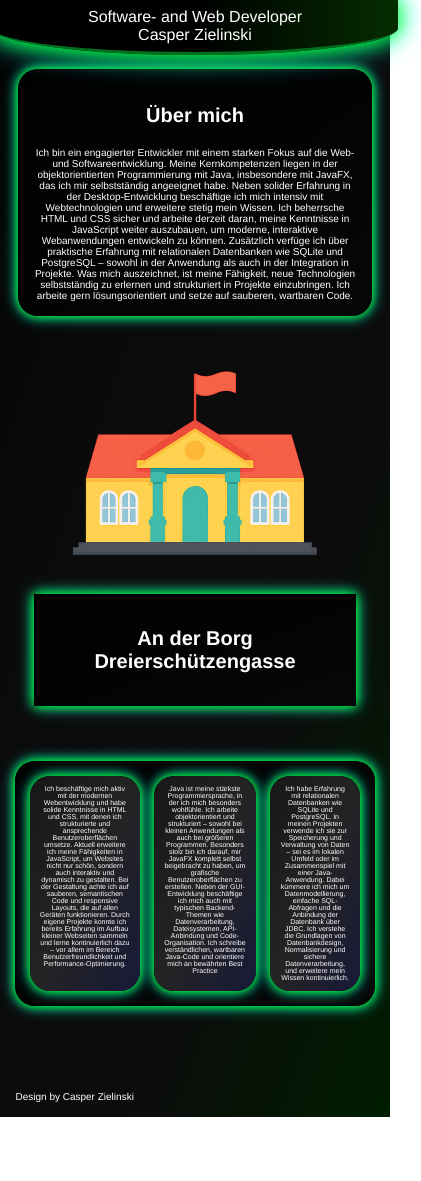
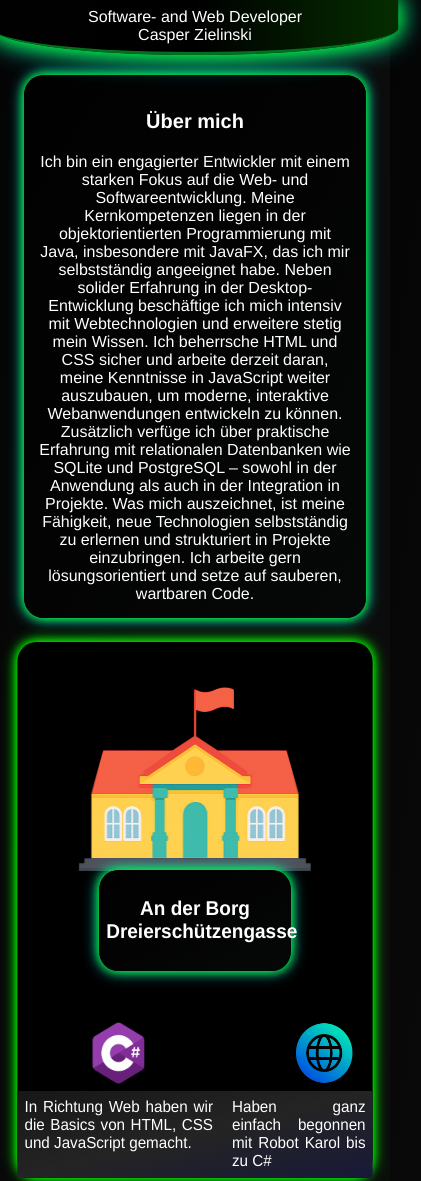
Before and after one commit to casper-zielinski/casper-zielinski.github.io, a plain HTML site: page www/index.html in a window 390 px wide. Shown: the top 1181 px of the page, 421 px wide, since content can reach past the window. Before the commit the page ends 1117 px from the top, so only its background shows below. Drawn offline with Linux system fonts and the light colour scheme; a script that the page names is missing.

Commit message:
Borg Experience

```diff
--- a/style/style.css
+++ b/style/style.css
@@ -40,7 +40,7 @@ header{
 }
 
 #Person{
-      font-size: 230%;
+      font-size: 150%;
       z-index: inherit
 }
 
@@ -160,33 +160,94 @@ main:hover{
 #Borg{
       display: flex;
       justify-content: center;
+      background-color: #000;
+      margin-bottom: 1em;
+      margin-top: 0.5em;
+      border-radius: 20px;
+      transform: scaleX(0.95);
+      box-shadow: 0 0 10px #0f0,
+      0 0 15px #0f0;
+      flex-direction: column;
 }
 
 #School-Picture
 {
       display: flex;
-      align-items: flex-start;
       justify-content: center;
-      margin-bottom: -2em;
+      margin-bottom: -4.5em;
 }
 
 #School-Text-Container
 {
-      padding: 2%;
+      position: relative;
       background: linear-gradient(to bottom right, rgb(1,1,1), rgb(3, 3, 3), rgb(6, 8, 8));
       box-shadow: 0 0 10px #0f0,
       0 0 15px #0ff;
       margin-bottom: 3rem;
-
+      padding: 2%;
+      display: inline;
+      width: 50%;
+      border-radius: 20px;
+      text-align: center;
+      left: 50%;
+      transform: translateX(-50%);
 }
 
 #School-Text
 {
       text-align: center;
+}
+
+#Borg-Experience-img{
+      display: flex;
+      flex-direction: row;
+      justify-content: center;
+      align-items: center;
+}
+
+#Borg-Experience-img-CSharp{
+      width: 70%;
+      height: 70%;
+      z-index: 3;
+      transform: translateX(10%);
+
+}
+
+#CSharp{
+      width: 50%;
+      height: 50%;
+}
+
+#Borg-Experience-img-Web{
+      width: 40%;
+      height: 40%;
+      z-index: 3;
+      transform: translateX(10%);
+}
+
+#Web{
+      width: 50%;
+      height: 50%;
+}
+
+#Borg-Experience{
+      display: flex;
+      text-align: justify;
+      gap: 20px;
+      justify-content: space-between;
       padding: 2%;
+      background: linear-gradient(to bottom right, rgb(23, 23, 23), rgb(36, 36, 36), rgb(24, 25, 56));
+      margin: 0;
+}
+
+#Web-Technick-Borg
+{
       display: flex;
-      align-items: flex-end;
+}
 
+#ProgrammierTechnick-Borg
+{
+      display: flex;
 }
 
 article{
@@ -259,7 +320,7 @@ article:hover {
 #Programmierungs-Basiert:hover{
       transform: translate(-6px, -10px) scale(1.04);
       background: linear-gradient(to left,rgb(4, 110, 0), rgb(29, 21, 115));
-            box-shadow: 0 0 10px #0f0,
+      box-shadow: 0 0 10px #0f0,
       0 0 10px #00f,
       0 0 20px #0f0,
       0 0 30px #0ff,
@@ -298,14 +359,21 @@ footer{
 
 @media (max-width: 750px){
 
+#Programmierung{
+      flex-direction: column;
+      font-size: large;
+      text-align: justify;
+      gap: 1em;
+}
+
 header{
       margin-bottom: 2em;
 }
 
 article{
-            font-size: 10px;
-            padding: 4%;
+            padding: 3%;
       }
+
 #Person{
       font-size: 160%;
 }
@@ -313,12 +381,13 @@ article{
 
 @media (max-width: 600px)
 {
+
       header{
             margin-bottom: 1em;
       }
 
       main{
-            font-size: 10px;
+            font-size: large;
             padding: 4%;
       }
 
@@ -331,8 +400,9 @@ article{
       }
 
       article{
-            font-size: 10px;
+            font-size: medium;
             padding: 4%;
+            flex-direction: column;
       }
 
       #Web-Basiert{
@@ -371,14 +441,27 @@ article{
 
 @media (max-width: 520px)
 {
+      #Borg-Experience-img{
+            transform: scale(0.03);
+            transform: translateX(10%);
+      }
+
+      #CSharp{
+            transform: translateX(-10%);
+      }
 
       header{
             margin-bottom: 0.6em;
       }
 
+      main{
+            font-size: medium;
+      }
+
       article
       {
-            font-size: 7px;
+            padding: 3%;
+            font-size: 30px;
       }
 
       #Web-Basiert
@@ -414,26 +497,26 @@ article{
 
 @media (max-width: 350px)
 {
-
       header{
             margin-bottom: -0.5em;
       }
 
       #Person{
-            font-size: 60%;
+            font-size: 90%;
       }
+
       #Web-Basiert, #Programmierungs-Basiert, #Datenbank-Basiert
       {
-            padding: 2.6%;
-            font-size: 7px;
+            padding: 3.6%;
+            font-size: medium;
       }
 
       article{
-            padding: 3%;
+            padding: 6%;
       }
 
       #Programmierung{
-            gap: 8px;
+            gap: 16px;
       }
 
       #Web-Basiert:hover{
--- a/www/index.html
+++ b/www/index.html
@@ -2,7 +2,7 @@
 <html lang="en-US">
 <head>
       <title>"Java Script Übung"</title>
-      <meta name="viewport" content="width=device-width; initial-scale=1.0"/>
+      <meta name="viewport" content="width=device-width initial-scale=1.0"/>
       <link rel="stylesheet" href="../style/style.css">
       <script src="../script/script.js" defer></script>
       <meta charset="UTF-8">
@@ -38,19 +38,43 @@
       </main>
 
       <div id="Borg">
-            <div id="Borg-container">
+
             <div id="School-Picture">
                   <img src="../resources/School.png" alt="School Building">
             </div>
 
             <div id="School-Text-Container">
-            <div id="School-Text">
-                  <h3> An der Borg Dreierschützengasse</h3>
+                  <div id="School-Text">
+                        <h3> An der Borg Dreierschützengasse</h3>
+
+                  </div>
+
+
             </div>
+
+<div id="Borg-Experience-Container">
+
+      <div id="Borg-Experience-img">
+            <div id="Borg-Experience-img-CSharp">
+                  <img src="../resources/CSharp.png" alt="Programmier Sprache C#" id="CSharp">
+            </div>
+            <div id="Borg-Experience-img-Web">
+                  <img src="../resources/Web.png" alt="Web Entwicklung" id="Web">
+            </div>
+      </div>
+
+            <div id="Borg-Experience">
+
+            <div id="Web-Technick-Borg">
+                        In Richtung Web haben wir die Basics von HTML, CSS und JavaScript gemacht.
+            </div>
+            <div id="ProgrammierTechnick-Borg">
+                        Haben ganz einfach begonnen mit Robot Karol bis zu C#
             </div>
 
             </div>
-      </div>
+</div>
+</div>
 
       <article class="slideinRight">
             <div id="Programmierung">
```
Also changed, not shown: resources/CSharp.png (added), resources/WEB.png (added).
